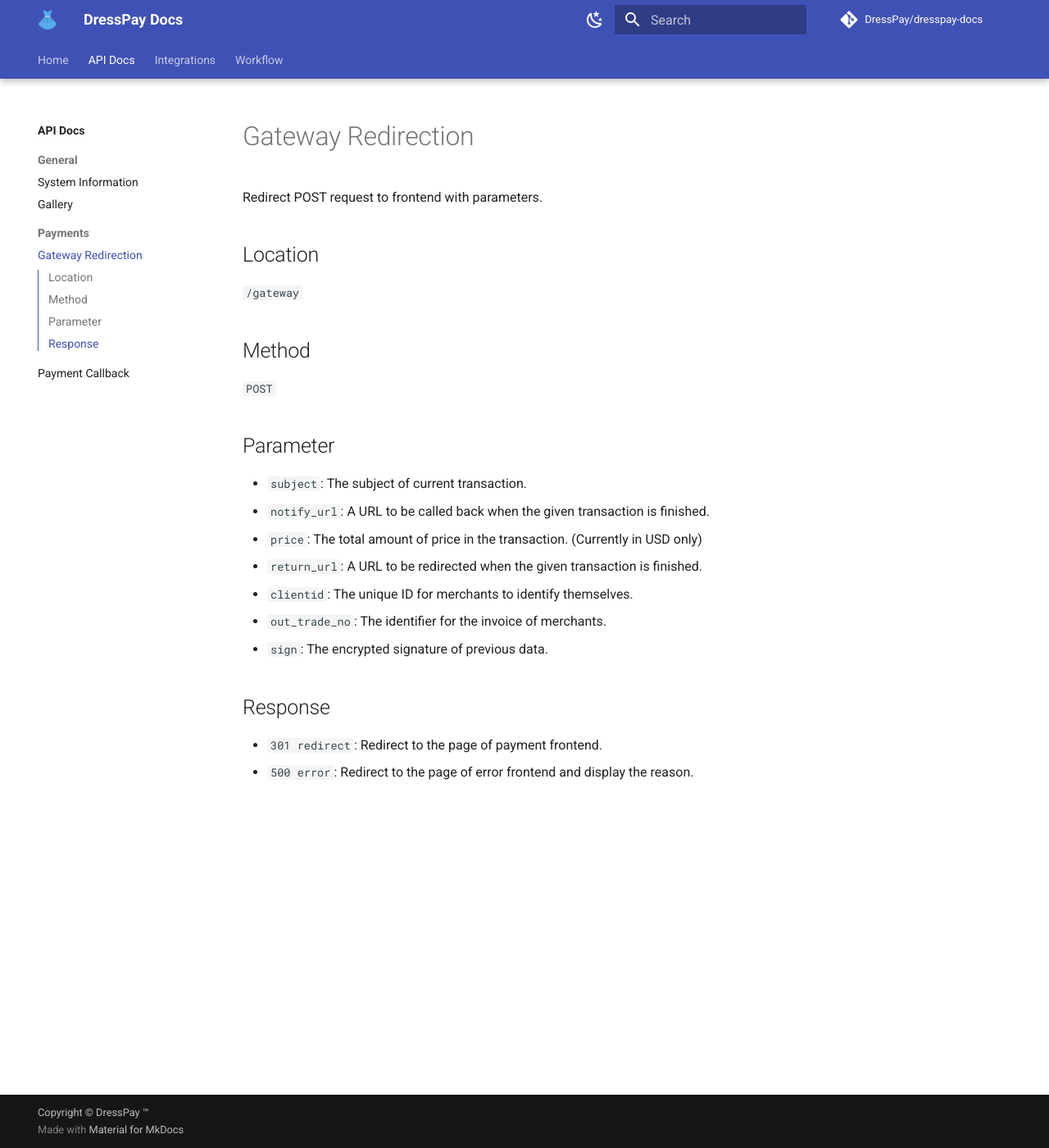
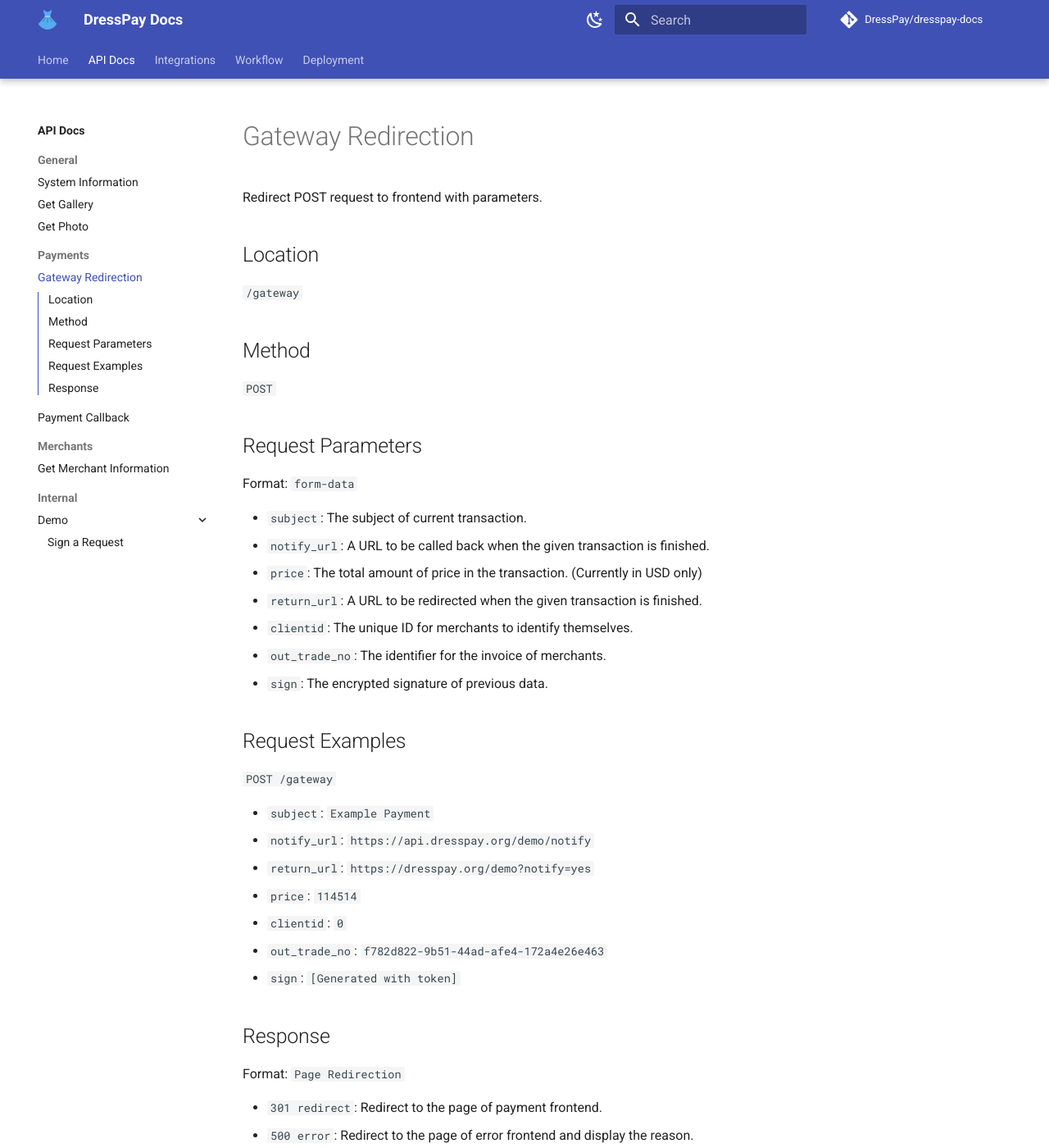
Before and after one commit to DressPay/dresspay-docs, an MkDocs documentation site: the page built from docs/api/payment/gateway.md, in a window 1280 px wide and 1400 px high. Shown: the whole window at 82% size. Built offline with MkDocs 1.6.1 and Material for MkDocs 9.7.7, drawn with Linux system fonts in a browser that asks for light colours; comment, search, counter and statistics services are not loaded.

```diff
--- a/docs/api/payment/gateway.md
+++ b/docs/api/payment/gateway.md
@@ -10,7 +10,9 @@ Redirect POST request to frontend with parameters.
 
 `POST`
 
-## Parameter
+## Request Parameters
+
+Format: `form-data`
 
 - `subject`: The subject of current transaction.
 - `notify_url`: A URL to be called back when the given transaction is finished.
@@ -20,7 +22,21 @@ Redirect POST request to frontend with parameters.
 - `out_trade_no`: The identifier for the invoice of merchants.
 - `sign`: The encrypted signature of previous data.
 
+## Request Examples
+
+`POST /gateway`
+
+- `subject`: `Example Payment`
+- `notify_url`: `https://api.dresspay.org/demo/notify`
+- `return_url`: `https://dresspay.org/demo?notify=yes`
+- `price`: `114514`
+- `clientid`: `0`
+- `out_trade_no`: `f782d822-9b51-44ad-afe4-172a4e26e463`
+- `sign`: `[Generated with token]`
+
 ## Response
+
+Format: `Page Redirection`
 
 - `301 redirect`: Redirect to the page of payment frontend.
 - `500 error`: Redirect to the page of error frontend and display the reason.
--- a/mkdocs.yml
+++ b/mkdocs.yml
@@ -10,14 +10,22 @@ nav:
       - "About": api/index.md
       - "General":
           - "System Information": api/general/sysinfo.md
-          - "Gallery": api/general/gallery.md
+          - "Get Gallery": api/general/gallery.md
+          - "Get Photo": api/general/photo.md
       - "Payments":
           - "Gateway Redirection": api/payment/gateway.md
           - "Payment Callback": api/payment/callback.md
+      - "Merchants":
+          - "Get Merchant Information": api/merchant/getinfo.md
+      - "Internal":
+          - "Demo":
+              - "Sign a Request": api/internal/demo/getsign.md
   - "Integrations":
       - "BoxBilling Plugin": integrations/boxbilling.md
   - "Workflow":
       - "About": workflow/index.md
+  - "Deployment":
+      - "About": deployment/index.md
 theme:
   name: material
   custom_dir: overrides
```
Also changed, not shown: docs/api/general/gallery.md (+7 -9 lines), docs/api/general/photo.md (added, +33 -0 lines), docs/api/general/sysinfo.md (+16 -3 lines), docs/api/internal/demo/getsign.md (added, +50 -0 lines), docs/api/merchant/getinfo.md (added, +41 -0 lines), docs/api/payment/callback.md (+13 -1 lines), docs/deployment/index.md (added, +1 -0 lines), docs/integrations/boxbilling.md (+4 -0 lines).
